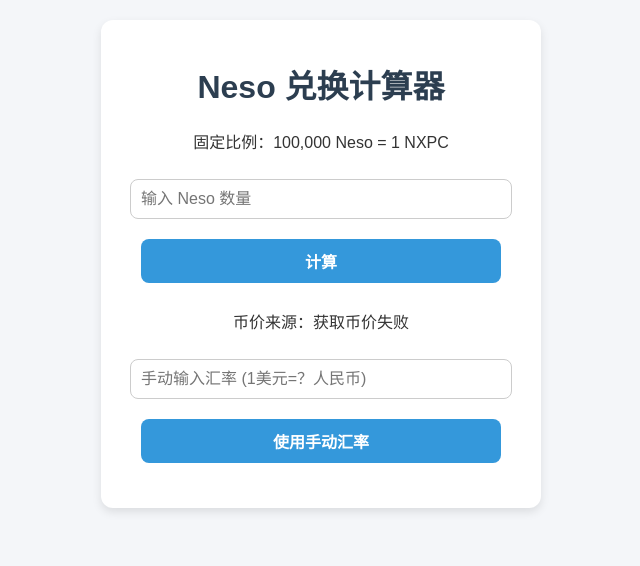
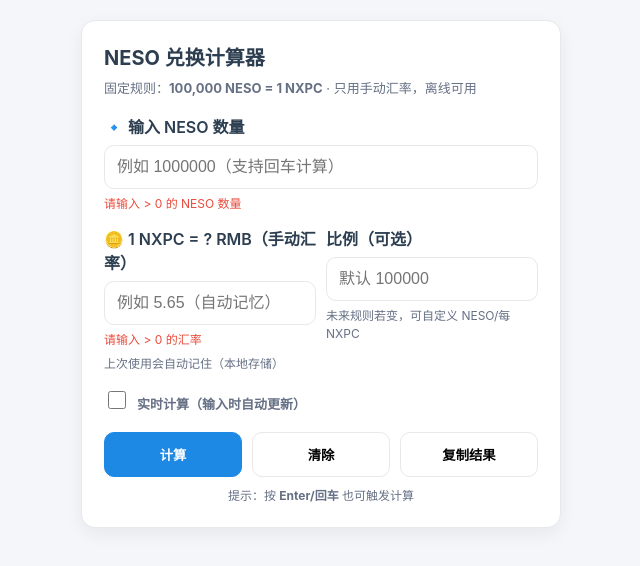
Before and after one commit to zlaoshi982-ai/my-first-repo, a plain HTML site: page index.html in a window 1280 px wide. Both pictures are taken after a click on the button "计算". Shown: the whole page, without its empty margins (319-959 px from the left). Drawn offline with Linux system fonts and the light colour scheme; no server answers.

Commit message:
更新 index.html

```diff
--- a/index.html
+++ b/index.html
@@ -1,120 +1,215 @@
 <!DOCTYPE html>
-<html lang="zh">
+<html lang="zh-CN">
 <head>
-  <meta charset="UTF-8">
-  <meta name="viewport" content="width=device-width, initial-scale=1.0">
-  <title>Neso → NXPC → 人民币 计算器</title>
+<meta charset="utf-8" />
+<meta name="viewport" content="width=device-width, initial-scale=1" />
+<title>NESO → NXPC → 人民币 计算器（手动汇率）</title>
 <style>
-    body {
-      font-family: Arial, sans-serif;
-      margin: 20px;
-      background: #f4f6f9;
-      color: #333;
-      text-align: center;
+  :root{
+    --bg:#f5f6fa;--card:#ffffff;--text:#2c3e50;--muted:#667085;
+    --blue:#1e88e5;--green:#2ecc71;--red:#e74c3c;--line:#e6e8ec;
   }
-    h1 {
-      color: #2c3e50;
+  *{box-sizing:border-box}
+  body{
+    margin:0; background:var(--bg); color:var(--text);
+    font:16px/1.5 -apple-system, BlinkMacSystemFont, "Segoe UI", Roboto, "PingFang SC", "Hiragino Sans GB", "Microsoft YaHei", Arial, sans-serif;
+    display:flex; justify-content:center; align-items:flex-start; min-height:100vh;
   }
-    .container {
-      max-width: 400px;
-      margin: auto;
-      background: #fff;
-      padding: 20px;
-      border-radius: 12px;
-      box-shadow: 0 4px 10px rgba(0,0,0,0.1);
+  .wrap{width:100%; max-width:520px; padding:20px}
+  .card{
+    background:var(--card); border:1px solid var(--line); border-radius:14px;
+    box-shadow:0 6px 18px rgba(0,0,0,.06); padding:22px;
   }
-    input, button, select {
-      margin: 10px 0;
-      padding: 10px;
-      width: 90%;
-      border-radius: 8px;
-      border: 1px solid #ccc;
-      font-size: 16px;
+  h1{font-size:20px; margin:0 0 6px}
+  .sub{color:var(--muted); font-size:13px; margin-bottom:16px}
+  label{display:block; font-weight:600; margin:14px 0 6px}
+  input[type="number"], input[type="text"]{
+    width:100%; padding:12px 12px; border:1px solid var(--line); border-radius:10px; outline:none;
+    background:#fff; color:var(--text); font-size:16px;
   }
-    button {
-      background: #3498db;
-      color: #fff;
-      border: none;
-      cursor: pointer;
-      font-weight: bold;
+  input:focus{border-color:var(--blue)}
+  .row{display:flex; gap:10px}
+  .row .col{flex:1}
+  .help{font-size:12px; color:var(--muted); margin-top:6px}
+  .err{color:var(--red); font-size:12px; margin-top:6px; display:none}
+  .btn{
+    width:100%; padding:12px; border:1px solid var(--line); background:#fff; border-radius:10px;
+    cursor:pointer; font-weight:600;
   }
-    button:hover {
-      background: #2980b9;
+  .btn.primary{background:var(--blue); color:#fff; border-color:var(--blue)}
+  .btn.ghost{background:#fff}
+  .btn:active{transform:translateY(1px)}
+  .actions{display:flex; gap:10px; margin-top:12px}
+  .result{
+    margin-top:18px; padding:16px; border:1px dashed var(--line); border-radius:12px; background:#fafbfc;
+    animation:fade .25s ease;
   }
-    .result {
-      margin-top: 15px;
-      font-size: 18px;
-      font-weight: bold;
-      color: #27ae60;
+  .line{margin:6px 0}
+  .nxpc{color:var(--blue); font-weight:700}
+  .rmb{color:var(--green); font-weight:700}
+  .mono{font-variant-numeric:tabular-nums}
+  .foot{margin-top:10px; font-size:12px; color:var(--muted); text-align:center}
+  .switch{display:flex; align-items:center; gap:8px; margin-top:8px; font-size:13px; color:var(--muted)}
+  .switch input{width:18px; height:18px}
+  details{
+    margin-top:12px; border-top:1px solid var(--line); padding-top:12px
   }
+  details summary{cursor:pointer; color:var(--muted)}
+  @keyframes fade{from{opacity:.2; transform:translateY(4px)} to{opacity:1; transform:none}}
+  @media (max-width:420px){ .row{flex-direction:column} }
+  .toast{
+    position:fixed; left:50%; bottom:24px; transform:translateX(-50%);
+    background:#111; color:#fff; padding:8px 12px; border-radius:8px; font-size:12px; opacity:0; pointer-events:none;
+    transition:opacity .2s ease;
+  }
+  .toast.show{opacity:.95}
 </style>
 </head>
 <body>
-  <div class="container">
-    <h1>Neso 兑换计算器</h1>
-    <p>固定比例：100,000 Neso = 1 NXPC</p>
+<div class="wrap">
+  <div class="card">
+    <h1>NESO 兑换计算器</h1>
+    <div class="sub">固定规则：<b>100,000 NESO = 1 NXPC</b> · 只用手动汇率，离线可用</div>
 
-    <input type="number" id="nesoInput" placeholder="输入 Neso 数量">
-    <button onclick="calculate()">计算</button>
+    <label for="neso">🔹 输入 NESO 数量</label>
+    <input id="neso" type="number" inputmode="numeric" placeholder="例如 1000000（支持回车计算）">
+    <div id="eNeso" class="err">请输入 &gt; 0 的 NESO 数量</div>
 
-    <p>币价来源：<span id="priceInfo">加载中...</span></p>
-    <input type="number" id="manualRate" placeholder="手动输入汇率 (1美元=？人民币)">
-    <button onclick="useManualRate()">使用手动汇率</button>
-
-    <div class="result" id="result"></div>
+    <div class="row">
+      <div class="col">
+        <label for="rate">🪙 1 NXPC = ? RMB（手动汇率）</label>
+        <input id="rate" type="number" step="0.0001" placeholder="例如 5.65（自动记忆）">
+        <div id="eRate" class="err">请输入 &gt; 0 的汇率</div>
+        <div class="help">上次使用会自动记住（本地存储）</div>
+      </div>
+      <div class="col">
+        <label for="ratio">比例（可选）</label>
+        <input id="ratio" type="number" step="1" placeholder="默认 100000">
+        <div class="help">未来规则若变，可自定义 NESO/每 NXPC</div>
+      </div>
     </div>
 
+    <div class="switch">
+      <input id="live" type="checkbox">
+      <label for="live">实时计算（输入时自动更新）</label>
+    </div>
+
+    <div class="actions">
+      <button id="btnCalc" class="btn primary">计算</button>
+      <button id="btnClear" class="btn ghost">清除</button>
+      <button id="btnCopy" class="btn ghost">复制结果</button>
+    </div>
+
+    <div id="res" class="result" style="display:none">
+      <div class="line mono" id="l1">—</div>
+      <div class="line mono" id="l2">—</div>
+      <div class="line mono" id="l3">—</div>
+    </div>
+
+    <div class="foot">提示：按 <b>Enter/回车</b> 也可触发计算</div>
+  </div>
+</div>
+
+<div id="toast" class="toast">已复制</div>
+
 <script>
-    let nxpcPriceUSD = 0;
-    let usdToCny = 7.2; // 默认汇率，可手动改
+  // --------- 工具函数 ---------
+  const $   = s => document.querySelector(s);
+  const fmt = n => n.toLocaleString('zh-CN');
+  const cut = (n, d=4) => Number.isFinite(n) ? n.toFixed(d) : '—';
+  const show = (el, on=true)=> el.style.display = on ? '' : 'none';
 
-    // 获取 NXPC 币价
-    async function fetchPrice() {
-      try {
-        const res = await fetch("https://api.coingecko.com/api/v3/simple/price?ids=nxpc&vs_currencies=usd");
-        const data = await res.json();
-        if (data.nxpc && data.nxpc.usd) {
-          nxpcPriceUSD = data.nxpc.usd;
-          document.getElementById("priceInfo").innerText = `1 NXPC = ${nxpcPriceUSD} 美元`;
-        } else {
-          document.getElementById("priceInfo").innerText = "获取失败，可能 API 不支持 NXPC";
-          nxpcPriceUSD = 0;
-        }
-      } catch (e) {
-        document.getElementById("priceInfo").innerText = "获取币价失败";
-        nxpcPriceUSD = 0;
-      }
+  // --------- 元素 ---------
+  const elNeso  = $('#neso');
+  const elRate  = $('#rate');
+  const elRatio = $('#ratio');
+  const elLive  = $('#live');
+  const eNeso   = $('#eNeso');
+  const eRate   = $('#eRate');
+  const btnCalc = $('#btnCalc');
+  const btnClear= $('#btnClear');
+  const btnCopy = $('#btnCopy');
+  const boxRes  = $('#res');
+  const l1 = $('#l1'), l2 = $('#l2'), l3 = $('#l3');
+  const toast = $('#toast');
+
+  // --------- 初始化（从本地恢复设置） ---------
+  (function init(){
+    const savedRate  = localStorage.getItem('nxpc_rate');
+    const savedRatio = localStorage.getItem('nxpc_ratio');
+    const savedLive  = localStorage.getItem('nxpc_live');
+
+    if (savedRate)  elRate.value  = savedRate;
+    if (savedRatio && Number(savedRatio) > 0) elRatio.value = savedRatio;
+    elLive.checked = savedLive === '1';
+
+    // 回车计算
+    document.addEventListener('keydown', (e)=>{
+      if (e.key === 'Enter') { e.preventDefault(); calculate(); }
+    });
+
+    // 实时计算
+    elNeso.addEventListener('input', maybeLive);
+    elRate.addEventListener('input', ()=>{ localStorage.setItem('nxpc_rate', elRate.value || ''); maybeLive(); });
+    elRatio.addEventListener('input', ()=>{ localStorage.setItem('nxpc_ratio', elRatio.value || ''); maybeLive(); });
+    elLive.addEventListener('change', ()=> localStorage.setItem('nxpc_live', elLive.checked ? '1' : '0'));
+
+    btnCalc.addEventListener('click', calculate);
+    btnClear.addEventListener('click', clearAll);
+    btnCopy.addEventListener('click', copyRes);
+  })();
+
+  function maybeLive(){ if(elLive.checked) calculate(false); }
+
+  // --------- 计算核心 ---------
+  function calculate(showErrors = true){
+    const neso  = Number(elNeso.value);
+    const rate  = Number(elRate.value);
+    const ratio = Number(elRatio.value) > 0 ? Number(elRatio.value) : 100000; // 默认固定比例
+
+    // 校验
+    let ok = true;
+    if (!(neso > 0)){ ok=false; if(showErrors){ eNeso.style.display='block'; } }
+    else eNeso.style.display='none';
+
+    if (!(rate > 0)){ ok=false; if(showErrors){ eRate.style.display='block'; } }
+    else eRate.style.display='none';
+
+    if (!ok) { show(boxRes, false); return; }
+
+    // 计算
+    const nxpc = neso / ratio;
+    const rmb  = nxpc * rate;
+
+    // 渲染
+    l1.innerHTML = `🔹 <b>${fmt(neso)}</b> NESO`;
+    l2.innerHTML = `= <span class="nxpc">${cut(nxpc, 6)} NXPC</span>`;
+    l3.innerHTML = `≈ <span class="rmb">${cut(rmb, 2)} RMB</span>  <span class="help">(按手动汇率：1 NXPC = ${cut(rate,4)} RMB)</span>`;
+    show(boxRes, true);
   }
 
-    function calculate() {
-      const neso = parseFloat(document.getElementById("nesoInput").value);
-      if (isNaN(neso) || neso <= 0) {
-        alert("请输入正确的 Neso 数量");
-        return;
+  // --------- 清除与复制 ---------
+  function clearAll(){
+    elNeso.value = '';
+    // 保留上次汇率，方便复用；比例也保留
+    eNeso.style.display='none';
+    eRate.style.display='none';
+    show(boxRes, false);
   }
 
-      const nxpc = neso / 100000;
-      if (nxpcPriceUSD > 0) {
-        const rmb = nxpc * nxpcPriceUSD * usdToCny;
-        document.getElementById("result").innerText =
-          `${neso.toLocaleString()} Neso = ${nxpc.toFixed(4)} NXPC ≈ ${rmb.toFixed(2)} 人民币`;
-      } else {
-        document.getElementById("result").innerText =
-          `${neso.toLocaleString()} Neso = ${nxpc.toFixed(4)} NXPC (币价未获取)`;
-      }
+  function copyRes(){
+    const txt = boxRes.style.display==='none'
+      ? '暂无可复制的结果'
+      : `${l1.innerText}\n${l2.innerText}\n${l3.innerText}`;
+    navigator.clipboard.writeText(txt).then(()=> showToast('结果已复制'))
+      .catch(()=> showToast('复制失败，请手动选择文本复制'));
   }
 
-    function useManualRate() {
-      const rate = parseFloat(document.getElementById("manualRate").value);
-      if (!isNaN(rate) && rate > 0) {
-        usdToCny = rate;
-        alert(`已使用手动汇率：1 美元 = ${usdToCny} 人民币`);
-      } else {
-        alert("请输入正确的汇率数值");
+  function showToast(msg){
+    toast.textContent = msg;
+    toast.classList.add('show');
+    setTimeout(()=> toast.classList.remove('show'), 1400);
   }
-    }
-
-    fetchPrice();
 </script>
 </body>
 </html>
```
Lines whose indentation alone changed are shown as unchanged.
